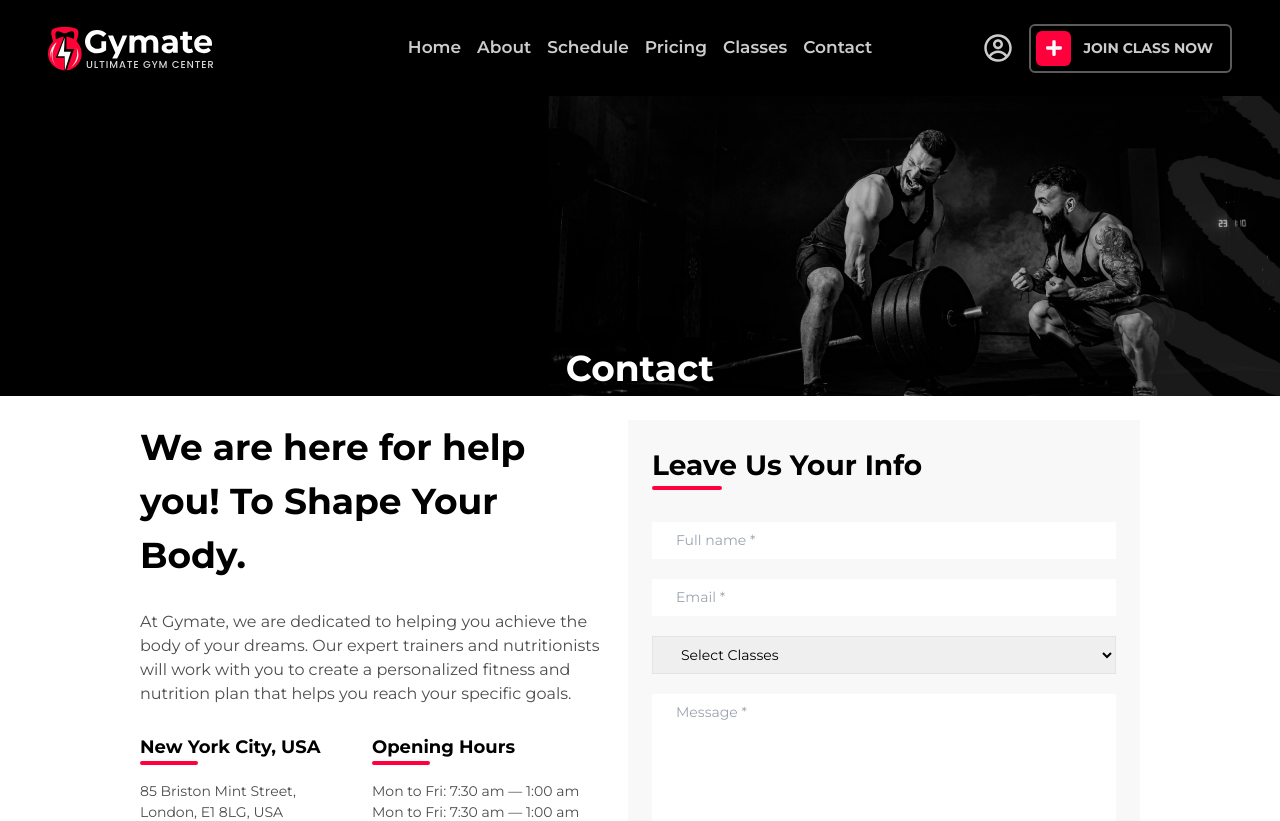
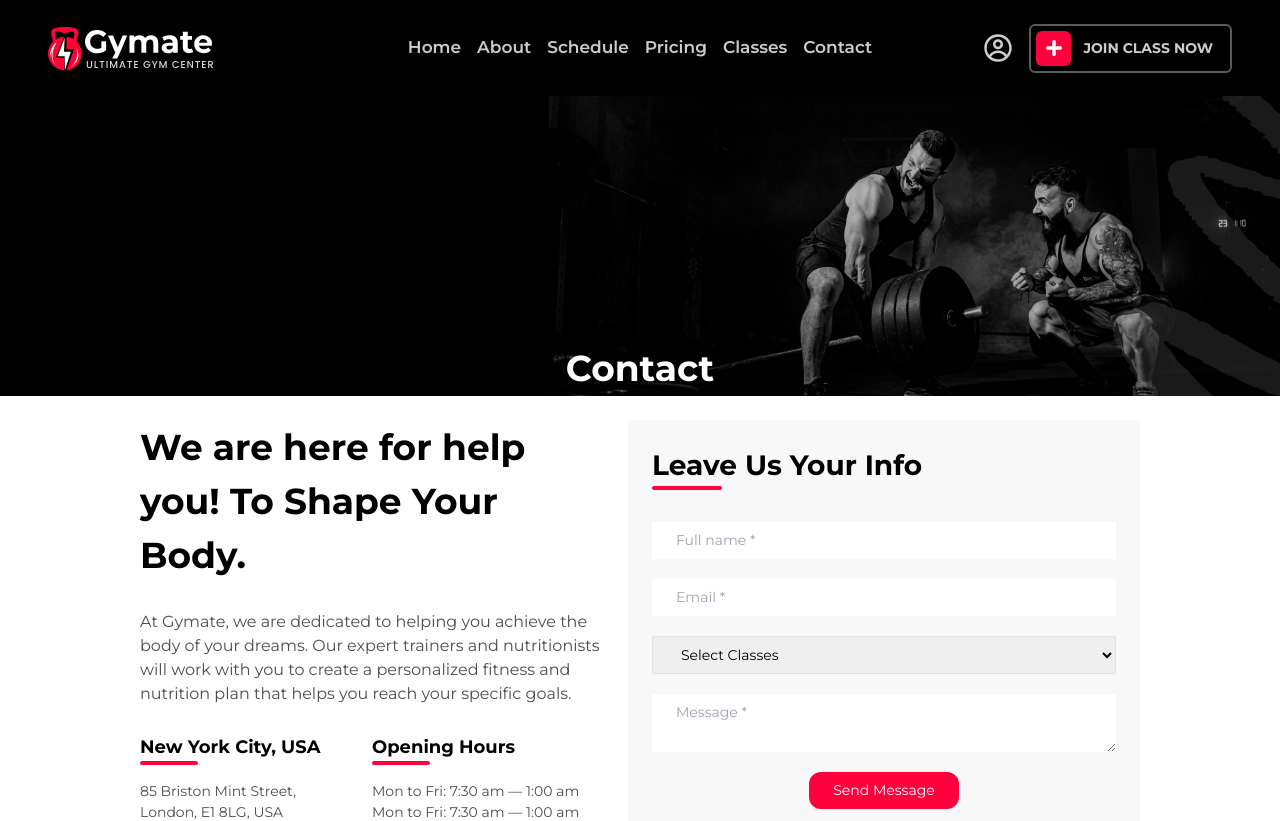
Before and after one commit to newento14/gym-landing-page, a Next.js app: page /contact in a window 1280 px wide. Shown: the top 821 px of the page. Built offline with nearby package versions, Linux system fonts and the light colour scheme.

Commit message:
Update page.tsx

```diff
--- a/src/app/contact/page.tsx
+++ b/src/app/contact/page.tsx
@@ -79,7 +79,7 @@ const Page = () => {
                 <option value="7">Karate</option>
                 <option value="7">Cycling</option>
               </select>
-              <textarea className="w-full h-[200px] px-6 py-2 text-[14px]" required={true} placeholder={'Message *'}/>
+              <textarea className="w-full max-h-[200px] px-6 py-2 text-[14px]" required={true} placeholder={'Message *'}/>
               <button className="w-[150px] bg-[#ff003c] text-white py-2 rounded-xl text-[14px]">Send Message</button>
             </form>
           </div>
```
